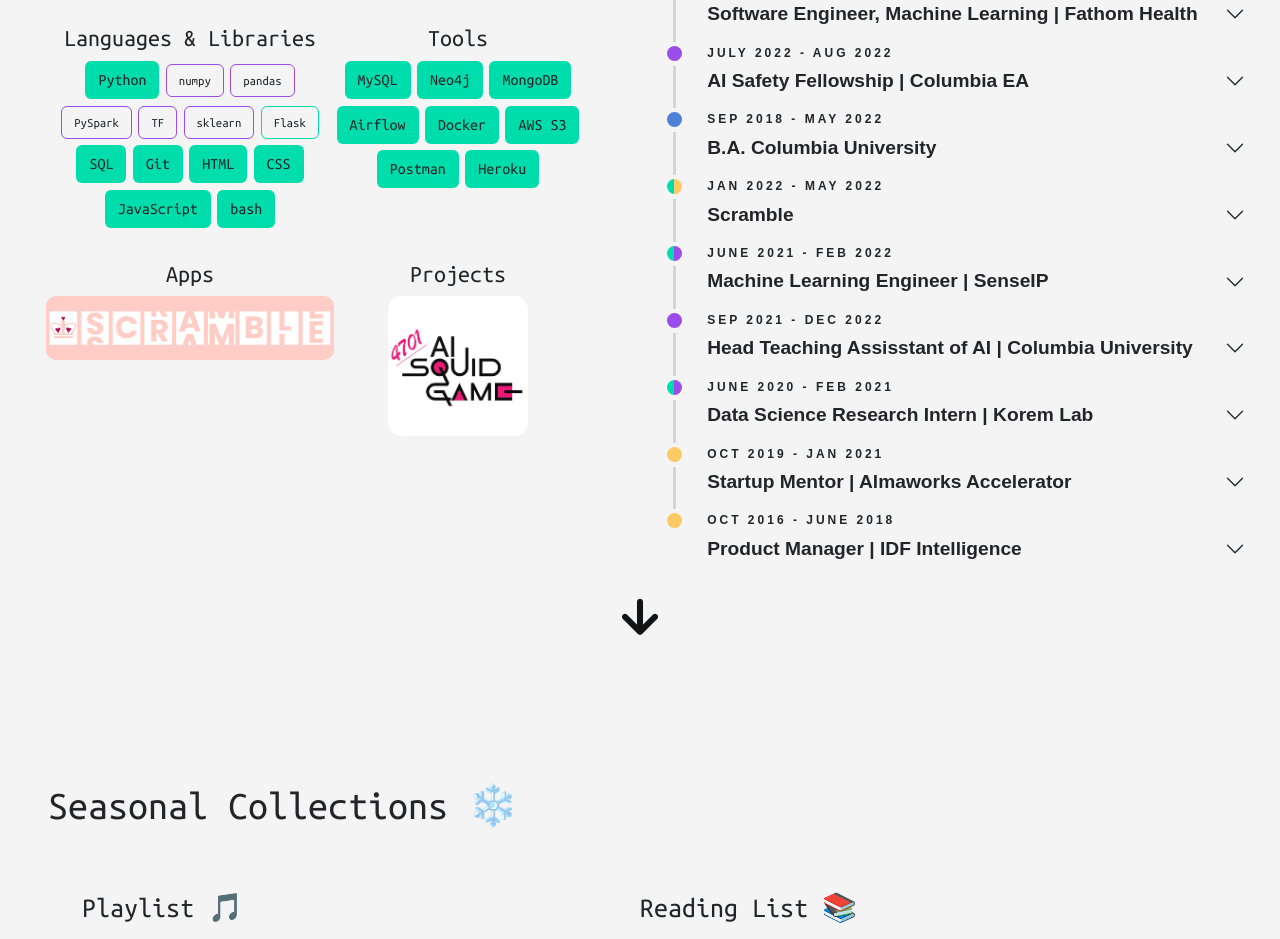
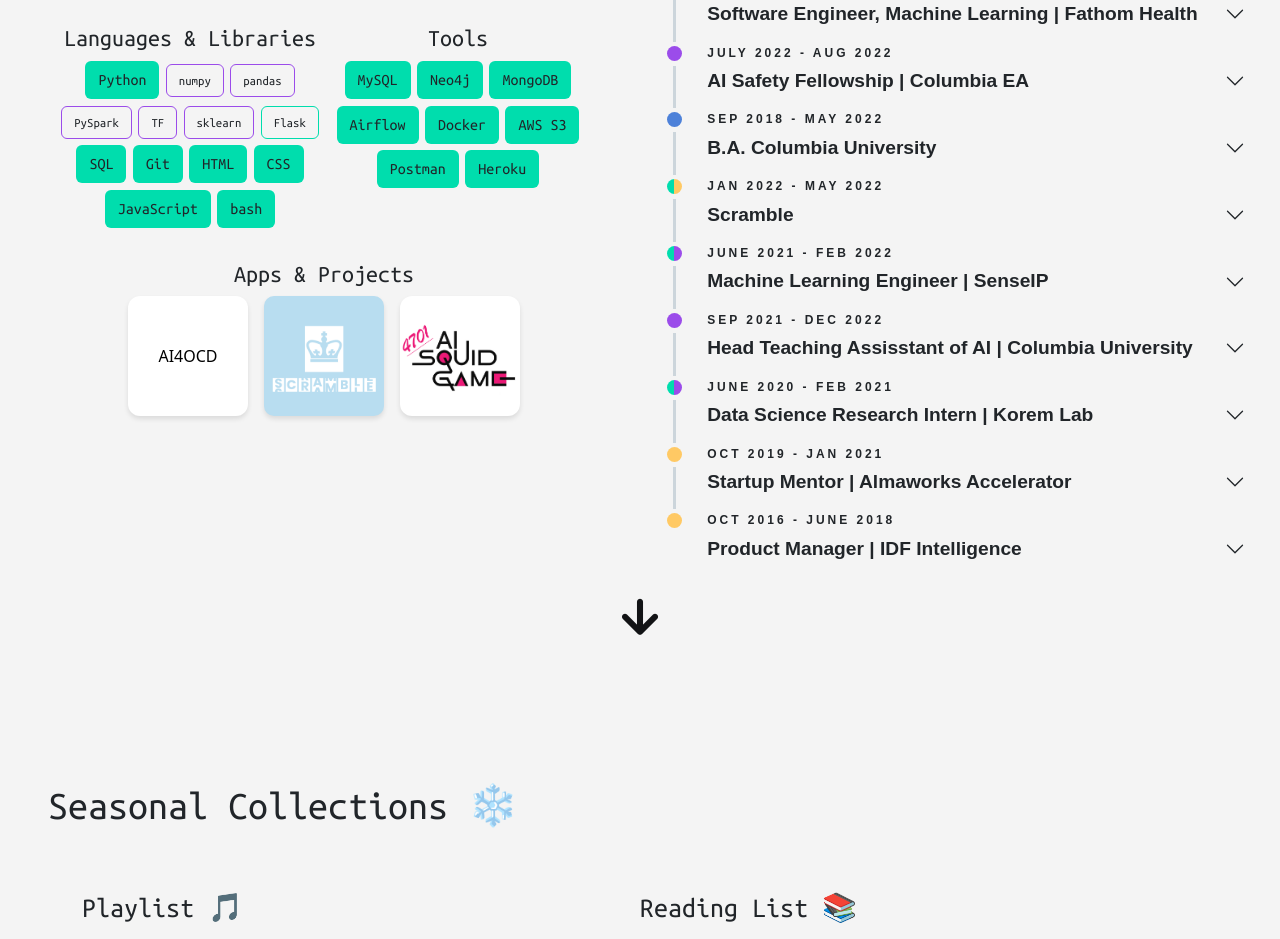
Before and after one commit to tomcohen13/tomcohen13.github.io, a plain HTML site: page index.html in a window 1280 px wide. Shown: the part 960-1899 px from the top of the page. Drawn offline with nearby package versions, Linux system fonts and the light colour scheme; grey boxes are pictures that could not be loaded; a web font is replaced by a local one.

Commit message:
adding some new stuff

```diff
--- a/index.css
+++ b/index.css
@@ -636,26 +636,26 @@ h3:hover ~ .desc{
 }
 
 #apps{
-  width: 50%;
+  width: 100%;
 }
 .apps{
   width: 100%;
-  gap: 3rem;
+  gap: 2vh;
   align-items: center;
   justify-content: center;
   flex-direction: row;
   flex-wrap: wrap;
 }
 .app{
-  width: 140px;
-  height: 140px;
+  width: 120px;
+  height: 120px;
   border-radius: 10%;
   padding: 24px;
   /* border: 1px black solid; */
   display: flex;
   justify-content: center;
   align-items: center;
-  /* box-shadow: 0 3px 5px rgb(0 0 0 / 0.1); */
+  box-shadow: 0 3px 5px rgb(0 0 0 / 0.1);
 }
 .carousel-caption{
   position: relative;
@@ -665,15 +665,22 @@ h3:hover ~ .desc{
   bottom: auto;
 }
 #scramble{
-  background-image: url("./static/images/merged-logo-cut.jpg");
+  background-image: url("./static/images/logo-blue-edited.png");
   background-size:contain;
   background-repeat: no-repeat;
-  background-color: #ffccc6;
+  background-color: #b8ddf0;
   background-position: center;
-  width: 18rem;
-  height: 4rem;
+  /* width: 14rem; */
+  height: 120px;
+  /* height: 4rem; */
   border-radius: 10px;
   border:none;
+}
+#symptom-app{
+  background-color: white;
+  color: black;
+  font-weight: 500;
+  font-family: system-ui, -apple-system, BlinkMacSystemFont, 'Segoe UI', Roboto, Oxygen, Ubuntu, Cantarell, 'Open Sans', 'Helvetica Neue', sans-serif;
 }
 #backyard{
   transform: rotate(-45deg);
--- a/index.html
+++ b/index.html
@@ -118,16 +118,12 @@
                             <span class = "btn swe lang" disabled>Postman</span>
                             <span class = "btn swe lang" disabled>Heroku</span>
                         </div>
-
                     </div>
                     <div class="category" id="apps">
-                        <h4 class="">Apps</h4>
+                        <h4 class="">Apps & Projects</h4>
                         <div class="apps d-flex flex-direction-row">
-                            <div class="">
-                                <button id="scramble" type="button" class="btn btn-primary app" data-bs-toggle="modal" data-bs-target="#scrambleModal">
-                                    <!-- Scramble -->
-                                    <!-- <img src="./static/images/merged-logo-cut.jpg" alt="" class="h-100"> -->
-                                </button>
+                            <a href="https://help-me-with-my-ocd-79cb5f87a1bd.herokuapp.com/" style="text-decoration: none; font-weight: 700;"><button class="btn app" id="symptom-app" type="button">AI4OCD</button></a>
+                            <button id="scramble" type="button" class="btn app" data-bs-toggle="modal" data-bs-target="#scrambleModal"></button>
                             <div class="modal modal-lg fade" id="scrambleModal" tabindex="-1" aria-labelledby="exampleModalLabel" aria-hidden="true">
                                 <div class="modal-dialog">
                                     <div class="modal-content">
@@ -152,6 +148,28 @@
                             </script>
                             <!-- Modal -->
                             <link href="templates/scrambleModal.html" rel="import"/>
+                            <div>
+                                <button id="ai-squid-game" type="button" class="btn btn-primary app" data-bs-toggle="modal" data-bs-target="#squidModal"></button>
+                                <div class="modal modal-lg fade" id="squidModal" tabindex="-1" aria-labelledby="squidModalLabel" aria-hidden="true">
+                                    <div class="modal-dialog">
+                                        <div class="modal-content">
+                                            <div class="modal-header">
+                                            <h1 class="modal-title fs-5" id="squidModalLabel">AI Squid Game</h1>
+                                            <button type="button" class="btn-close" data-bs-dismiss="modal" aria-label="Close"></button>
+                                            </div>
+                                            <div class="modal-body">
+                                            <div class="gallery" id="bkyrdGallery">
+                                                <iframe src="./static/squid_game_coding.pdf" loading="lazy"></iframe>
+                                            </div>
+                                            </div>
+                                            <div class="modal-footer">
+                                            <button type="button" class="btn btn-secondary" data-bs-dismiss="modal">Close</button>
+                                            <button type="button" class="btn btn-primary" onclick="window.location.href='https://github.com/tomcohen13/AI-Squid-Game'">See on Github <i class="uil uil-github"></i> </button>
+                                            </div>
+                                        </div>
+                                    </div>
+                                </div>
+
                             </div>
                             <!-- <div>
                                 <button id="backyard" type="button" class="btn btn-primary app d-flex flex-column" data-bs-toggle="modal" data-bs-target="#bkyrdModal">
@@ -180,35 +198,6 @@
                                 </div>
 
                             </div> -->
-                        </div>
-                    </div>
-                    <div class="category" id="projects">
-                        <h4 class="">Projects</h4>
-                        <div class="projects d-flex flex-direction-row">
-                            <div>
-                                <button id="ai-squid-game" type="button" class="btn btn-primary app" data-bs-toggle="modal" data-bs-target="#squidModal">
-                                </button>
-                                <div class="modal modal-lg fade" id="squidModal" tabindex="-1" aria-labelledby="squidModalLabel" aria-hidden="true">
-                                    <div class="modal-dialog">
-                                        <div class="modal-content">
-                                            <div class="modal-header">
-                                            <h1 class="modal-title fs-5" id="squidModalLabel">AI Squid Game</h1>
-                                            <button type="button" class="btn-close" data-bs-dismiss="modal" aria-label="Close"></button>
-                                            </div>
-                                            <div class="modal-body">
-                                            <div class="gallery" id="bkyrdGallery">
-                                                <iframe src="./static/squid_game_coding.pdf" loading="lazy"></iframe>
-                                            </div>
-                                            </div>
-                                            <div class="modal-footer">
-                                            <button type="button" class="btn btn-secondary" data-bs-dismiss="modal">Close</button>
-                                            <button type="button" class="btn btn-primary" onclick="window.location.href='https://github.com/tomcohen13/AI-Squid-Game'">See on Github <i class="uil uil-github"></i> </button>
-                                            </div>
-                                        </div>
-                                    </div>
-                                </div>
-
-                            </div>
                         </div>
                     </div>
                 </div>
```
Also changed, not shown: static/images/logo-blue-edited.png (added), static/images/logo-blue.jpg (added), 3 other files. Lines whose indentation alone changed are shown as unchanged.
